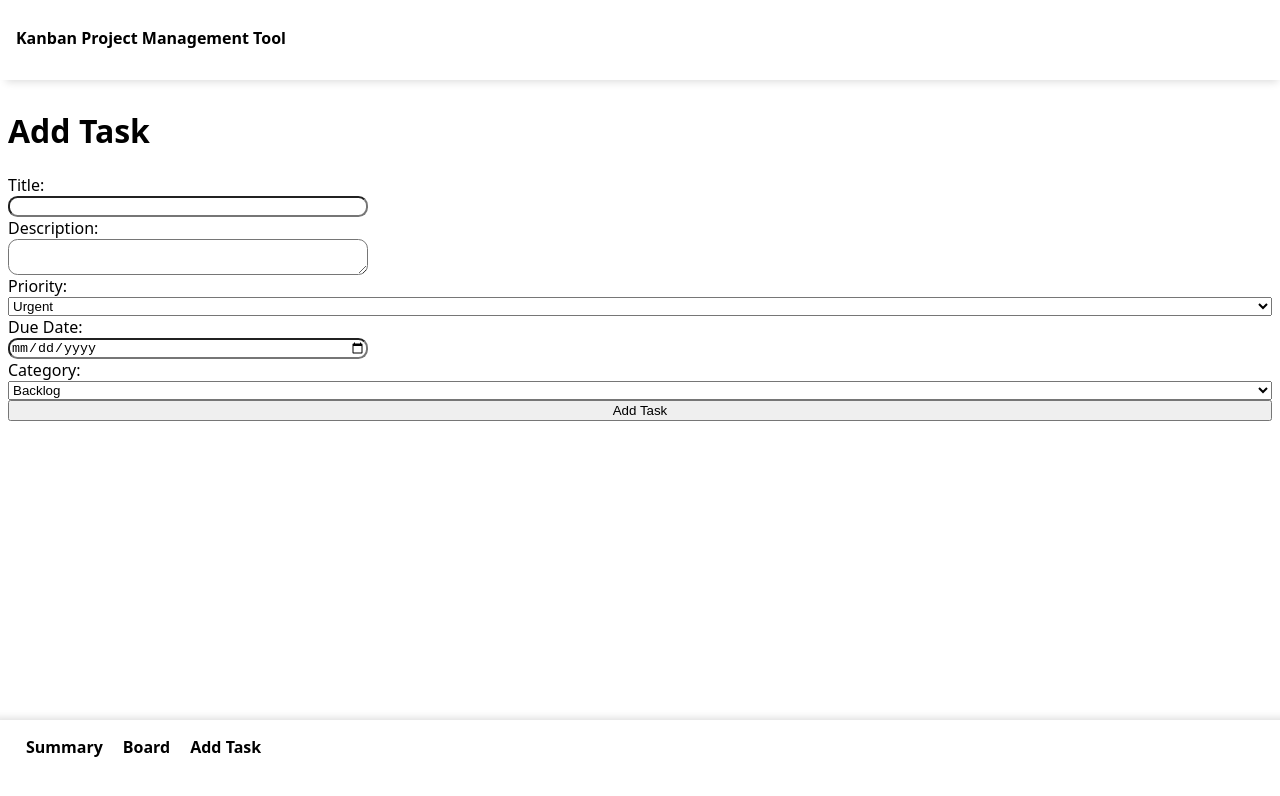
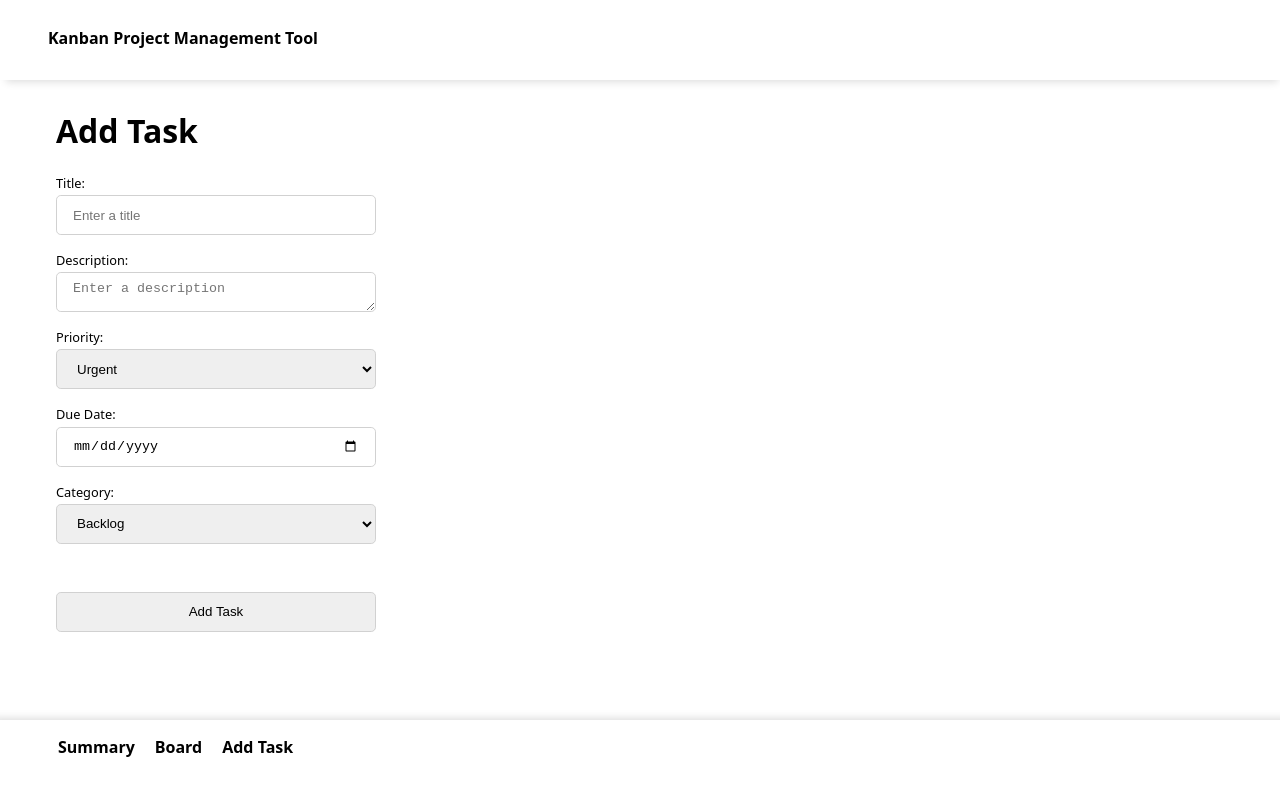
Before and after one commit to KivancUlucan/Capstone-Project, a Next.js app: page /addTask in a window 1280 px wide. Shown: the top 796 px of the page. Built offline with nearby package versions, Linux system fonts and the light colour scheme.

Commit message:
rendering formdata

```diff
--- a/components/Footer/Footer.js
+++ b/components/Footer/Footer.js
@@ -18,6 +18,7 @@ const NavList = styled.ul`
   margin: 0;
   padding: 0;
   display: flex;
+  margin-left: 2rem;
 `;
 
 const NavItem = styled.li`
--- a/components/Header/Header.js
+++ b/components/Header/Header.js
@@ -14,6 +14,7 @@ const HeaderContainer = styled.header`
 `;
 const Title = styled.h1`
   font-size: 1rem;
+  margin-left: 2rem;
 `;
 
 export default function Header() {
--- a/pages/_app.js
+++ b/pages/_app.js
@@ -1,5 +1,6 @@
 import Layout from "@/components/Layout/Layout";
 import GlobalStyle from "../styles";
+import { useState } from "react";
 
 export default function App({ Component, pageProps }) {
   return (
--- a/pages/addTask.js
+++ b/pages/addTask.js
@@ -1,5 +1,4 @@
 import styled from "styled-components";
-import { useState } from "react";
 
 export default function AddTaskForm() {
   function handleSubmit(event) {
@@ -20,6 +19,7 @@ export default function AddTaskForm() {
         name="title"
         minlength="3"
         maxlength="30"
+        placeholder="Enter a title"
         required
       />
 
@@ -32,78 +32,120 @@ export default function AddTaskForm() {
         name="description"
         minlength="3"
         maxlength="100"
+        placeholder="Enter a description"
         required
       ></TextareaForDescription>
 
       <LabelForPriority htmlFor="prio">Priority:</LabelForPriority>
-      <select id="prio" name="prio" required>
+      <SelectForPriority id="prio" name="prio" required>
         <option value="Urgent">Urgent</option>
         <option value="Medium">Medium</option>
         <option value="Low">Low</option>
-      </select>
+      </SelectForPriority>
 
       <LabelForDueDate htmlFor="dueDate">Due Date:</LabelForDueDate>
       <InputForDueDate type="date" id="dueDate" name="dueDate" required />
 
       <LabelForCategory htmlFor="category">Category:</LabelForCategory>
-      <select id="category" name="category" required>
+      <SelectForCategory id="category" name="category" required>
         <option value="Backlog">Backlog</option>
         <option value="In Progress">In Progress</option>
         <option value="Awaiting Feedback">Awaiting Feedback</option>
         <option value="Done">Done</option>
-      </select>
+      </SelectForCategory>
 
-      <button type="submit">Add Task</button>
+      <AddTaskButton type="submit">Add Task</AddTaskButton>
     </AddTask_Form>
   );
 }
 
-const AddTaskContainer = styled.div`
-  display: flex;
-  flex-direction: column;
-`;
 const AddTask_Form = styled.form`
   display: flex;
   flex-direction: column;
+  margin-left: 3rem;
 `;
 const LabelForTitle = styled.label`
   display: flex;
   flex-direction: column;
-  font-size: 1rem;
+  font-size: 0.8rem;
+  margin-bottom: 0.2rem;
 `;
 const InputForTitle = styled.input`
-  box-sizing: border-box;
-  border-radius: 0.6rem;
-  width: 22.5rem;
+  border: 0.03rem solid #d1d1d1;
+  border-radius: 0.3rem;
+  width: 20rem;
+  height: 2.5rem;
+  outline: none;
+  padding: 0.5rem 1rem;
+  margin-bottom: 1rem;
 `;
 const LabelForDescription = styled.label`
   display: flex;
   flex-direction: column;
-  font-size: 1rem;
+  font-size: 0.8rem;
+  margin-bottom: 0.2rem;
 `;
 const TextareaForDescription = styled.textarea`
-  box-sizing: border-box;
-  border-radius: 0.6rem;
-  width: 22.5rem;
+  border: 0.03rem solid #d1d1d1;
+  border-radius: 0.3rem;
+  width: 20rem;
+  height: 2.5rem;
+  outline: none;
+  padding: 0.5rem 1rem;
+  margin-bottom: 1rem;
 `;
 const LabelForPriority = styled.label`
   display: flex;
   flex-direction: column;
-  font-size: 1rem;
+  font-size: 0.8rem;
+  margin-bottom: 0.2rem;
 `;
 const LabelForDueDate = styled.label`
   display: flex;
   flex-direction: column;
-  font-size: 1rem;
+  font-size: 0.8rem;
+  margin-bottom: 0.2rem;
 `;
 
 const InputForDueDate = styled.input`
-  box-sizing: border-box;
-  border-radius: 0.6rem;
-  width: 22.5rem;
+  border: 0.03rem solid #d1d1d1;
+  border-radius: 0.3rem;
+  width: 20rem;
+  height: 2.5rem;
+  outline: none;
+  padding: 0.5rem 1rem;
+  margin-bottom: 1rem;
 `;
 const LabelForCategory = styled.label`
   display: flex;
   flex-direction: column;
-  font-size: 1rem;
+  font-size: 0.8rem;
+  margin-bottom: 0.2rem;
 `;
+const SelectForPriority = styled.select`
+  border: 0.03rem solid #d1d1d1;
+  border-radius: 0.3rem;
+  width: 20rem;
+  height: 2.5rem;
+  outline: none;
+  padding: 0.5rem 1rem;
+  margin-bottom: 1rem;
+`;
+const SelectForCategory = styled.select`
+  border: 0.03rem solid #d1d1d1;
+  border-radius: 0.3rem;
+  width: 20rem;
+  height: 2.5rem;
+  outline: none;
+  padding: 0.5rem 1rem;
+  margin-bottom: 1rem;
+`;
+const AddTaskButton = styled.button`
+  margin-top: 2rem;
+  border: 0.03rem solid #d1d1d1;
+  border-radius: 0.3rem;
+  width: 20rem;
+  height: 2.5rem;
+  outline: none;
+  padding: 0.5rem 1rem;
+`;
```
Also changed, not shown: components/TaskCard/TaskCard.js (added, +47 -0 lines), pages/board.js (+22 -2 lines).
